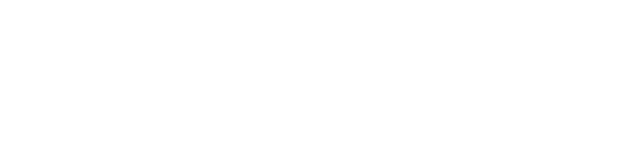
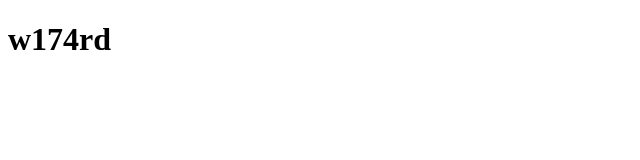
Before and after one commit to w174rd/w174rd, a plain HTML site: page index.html in a window 1280 px wide. Shown: the whole page, without its empty margins (0-640 px from the left). Drawn offline with Linux system fonts and the light colour scheme.

Commit message:
update indext

```diff
--- a/index.html
+++ b/index.html
@@ -13,6 +13,6 @@
   </style>
 </head>
 <body>
-
+  <h1>w174rd</h1>
 </body>
 </html>
```
